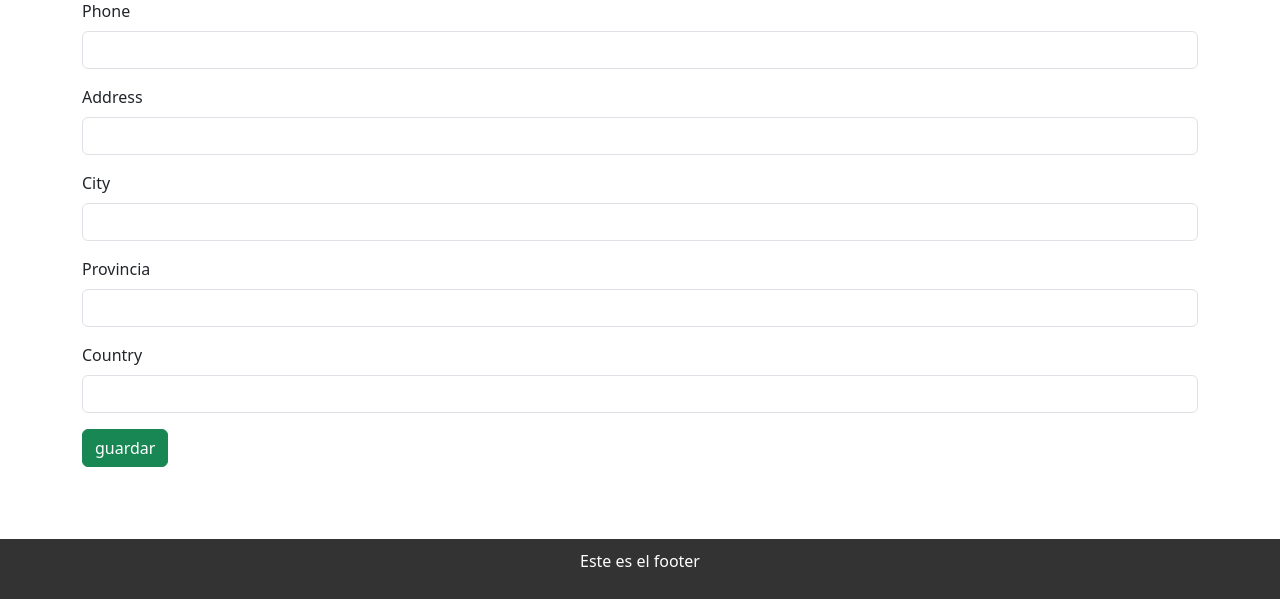
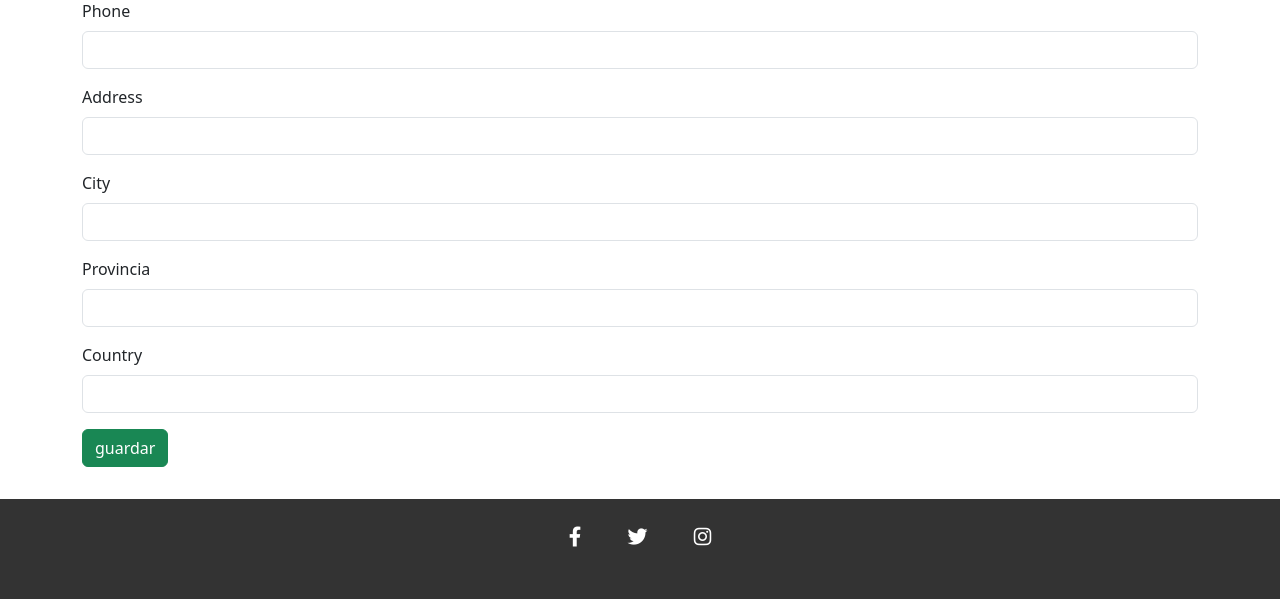
Before and after one commit to lorf543/Sam, a Django app: page /account/profile/ in a window 1280 px wide. Shown: the part 201-800 px from the top of the page. Run offline with Django 5.2, Linux system fonts and the light colour scheme; the visitor is signed in with stand-in values (Sample User, id 1); data comes from the database, SQL or seed files in the repository; data that the repository does not hold is empty; some libraries are stand-ins or nearby versions; some web fonts are replaced.

Commit message:
favicon and more

```diff
--- a/core/settings.py
+++ b/core/settings.py
@@ -181,7 +181,8 @@ STATIC_ROOT = os.path.join(BASE_DIR, "staticfiles")
 MEDIA_URL = '/media/'
 MEDIA_ROOT = os.path.join(BASE_DIR, 'media')
 
-STATICFILES_STORAGE = "django.contrib.staticfiles.storage.ManifestStaticFilesStorage"
+# STATICFILES_STORAGE = "django.contrib.staticfiles.storage.ManifestStaticFilesStorage"
+STATICFILES_STORAGE = "whitenoise.storage.CompressedManifestStaticFilesStorage"
 
 
 # Default primary key field type
--- a/templates/base.html
+++ b/templates/base.html
@@ -4,7 +4,21 @@
   <head>
     <meta charset="utf-8" />
     <meta name="viewport" content="width=device-width, initial-scale=1" />
-    <title>San</title>
+    <title>Compra, financia y encuentra partes de vehículos en República Dominicana | SRImport</title>
+    <meta name="description" content="Encuentra el vehículo de tus sueños en SRImport. Compra, financia y encuentra partes de vehículos en República Dominicana. ¡Registra ahora y comienza a navegar!">
+    <meta name="keywords" content="compra de vehículos, financiamiento de vehículos, partes de vehículos, República Dominicana, autos, carros">
+    <meta name="author" content="lorf543">
+    <meta name="developer" content="lorf543 (https://github.com/lorf543)">
+    <meta name="robots" content="index, follow">
+    <meta name="viewport" content="width=device-width, initial-scale=1.0">
+    <meta property="og:title" content="Compra, financia y encuentra partes de vehículos en República Dominicana | SRImport">
+    <meta property="og:description" content="Encuentra el vehículo de tus sueños en SRImport. Compra, financia y encuentra partes de vehículos en República Dominicana. ¡Registra ahora y comienza a navegar!">
+    <meta property="og:image" content="{% static "images/SrImport.jpg" %}">
+
+    <link rel="icon" type="image/png" sizes="32x32" href="{% static 'favicon/favicon-32x32.png' %}">
+    <link rel="icon" type="image/png" sizes="16x16" href="{% static 'favicon-16x16.png'  %}">
+    {% comment %} <link rel="manifest" href="/site.webmanifest"> {% endcomment %}
+
     <link rel="stylesheet" href="{% static "css/styles.css" %}">
     <link
       href="https://cdnjs.cloudflare.com/ajax/libs/font-awesome/6.0.0-beta3/css/all.min.css" rel="stylesheet"/>
--- a/templates/components/footer.html
+++ b/templates/components/footer.html
@@ -1,3 +1,44 @@
 <footer>
-  <p>Este es el footer</p>
+ <!-- Grid container -->
+ <div class="container">
+  <!-- Section: Social media -->
+  <section class="mb-4">
+    <!-- Facebook -->
+    <a
+      data-mdb-ripple-init
+      class="btn btn-link btn-floating btn-lg text-body m-1"
+      href="#!"
+      role="button"
+      ><i class="fab fa-facebook-f text-white"></i
+    ></a>
+
+    <!-- Twitter -->
+    <a
+      data-mdb-ripple-init
+      class="btn btn-link btn-floating btn-lg text-body m-1"
+      href="#!"
+      role="button"
+      ><i class="fab fa-twitter text-white"></i
+    ></a>
+
+    <!-- Instagram -->
+    <a
+      data-mdb-ripple-init
+      class="btn btn-link btn-floating btn-lg text-body m-1 text-white"
+      href="#!"
+      role="button"
+
+      ><i class="fab fa-instagram text-white"></i
+    ></a>
+  </section>
+  <!-- Section: Social media -->
+</div>
+<!-- Grid container -->
+
+<!-- Copyright -->
+{% comment %} <div class="text-center p-3" style="background-color: rgba(0, 0, 0, 0.05);">
+  © 2020 Copyright:
+  <a class="text-body" href="https://mdbootstrap.com/">MDBootstrap.com</a>
+</div> {% endcomment %}
+<!-- Copyright -->
 </footer>
```
Also changed, not shown: static/favicon/android-chrome-192x192.png (added), static/favicon/android-chrome-512x512.png (added), static/favicon/apple-touch-icon.png (added), static/favicon/favicon-16x16.png (added), static/favicon/favicon-32x32.png (added), static/favicon/favicon.ico (added), static/favicon/site.webmanifest (added), static/images/SrImport.jpg (added), 1 other file.
